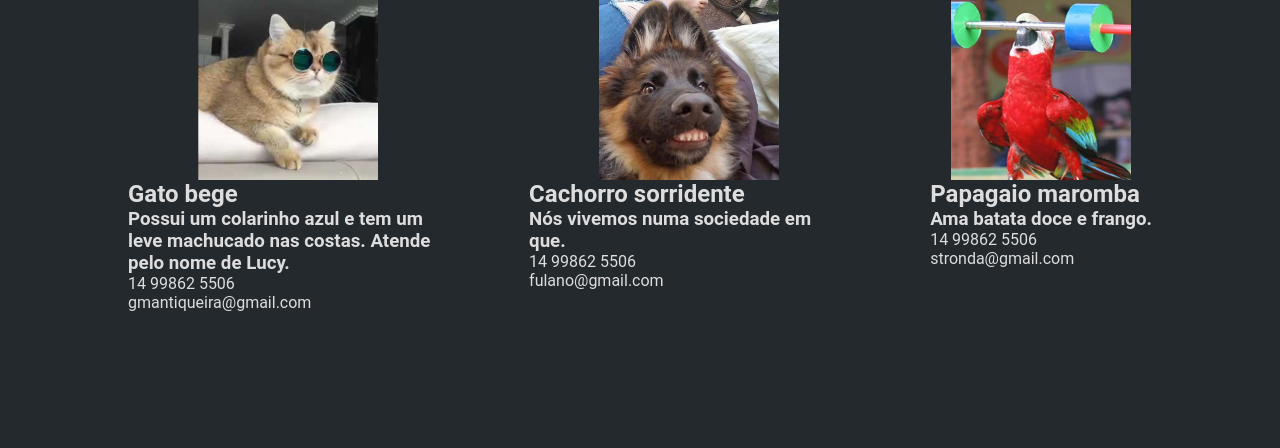
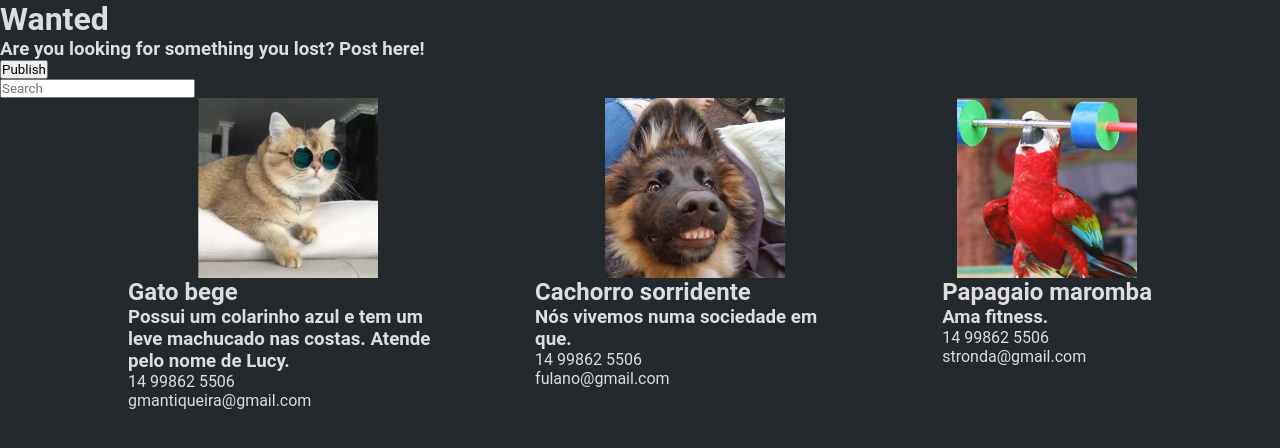
Before and after one commit to NeoAssist/neolabs-workshop-react, a React (Vite) app: page / in a window 1280 px wide. Shown: the top 448 px of the page. Built offline with nearby package versions, Linux system fonts and the light colour scheme.

Commit message:
WIP | custom hooks, input and componentizing

```diff
--- a/src/App.js
+++ b/src/App.js
@@ -2,13 +2,25 @@ import React from "react";
 import ReactDOM from "react-dom";
 
 import Wanted from "./components/Wanted";
+import useInput from "./components/useInput";
 
 import Cat from "../assets/cat.jpg";
 import Dog from "../assets/dog.jpg";
 import Parrot from "../assets/bird.jpg";
 
 const App = () => {
+  const [search, CustomInput, setSearch] = useInput('', '')
+
   return (
+    <>
+      <header>
+        <h1>Wanted</h1>
+        <div>
+          <h3>Are you looking for something you lost? Post here!</h3>
+          <button>Publish</button>
+        </div>
+      </header>
+      <CustomInput placeholder="Search"/>
       <div className="container">
         <Wanted
           image={Cat}
@@ -30,11 +42,12 @@ const App = () => {
           image={Parrot}
           title="Papagaio maromba"
           owner="Léo Stronda"
-        description="Ama batata doce e frango."
+          description="Ama fitness."
           tel="14 99862 5506"
           email="stronda@gmail.com"
         />
       </div>
+    </>
   )
 };
 
--- /dev/null
+++ b/src/components/useInput/index.js
@@ -0,0 +1,25 @@
+import React, {useState} from 'react';
+
+import './styles.css';
+
+function useInput(label, defaultState) {
+  const [state, setState] = useState(defaultState);
+
+  const id = `use-input-${label.replace(" ", "").toLowerCase()}`
+
+  const Input = (props) => (
+    <label htmlFor={id}>
+      {label}
+      <input
+        id={id}
+        value={state}
+        onChange={e => setState(e.target.value)}
+        {...props}
+      />
+    </label>
+  );
+
+  return [state, Input, setState];
+}
+
+export default useInput;
--- a/src/index.html
+++ b/src/index.html
@@ -1,10 +1,9 @@
-<!DOCTYPE html>
 <html lang="en">
   <head>
     <meta charset="UTF-8" />
     <meta name="viewport" content="width=device-width, initial-scale=1.0" />
     <meta http-equiv="X-UA-Compatible" content="ie=edge" />
-    <link rel="stylesheet" href="../assets/style.css" />
+    <link rel="stylesheet" href="../assets/styles.css" />
     <title>Wanted</title>
   </head>
 
```
Also changed, not shown: assets/styles.css (renamed from assets/style.css), src/components/useInput/styles.css (added). Lines whose indentation alone changed are shown as unchanged.
